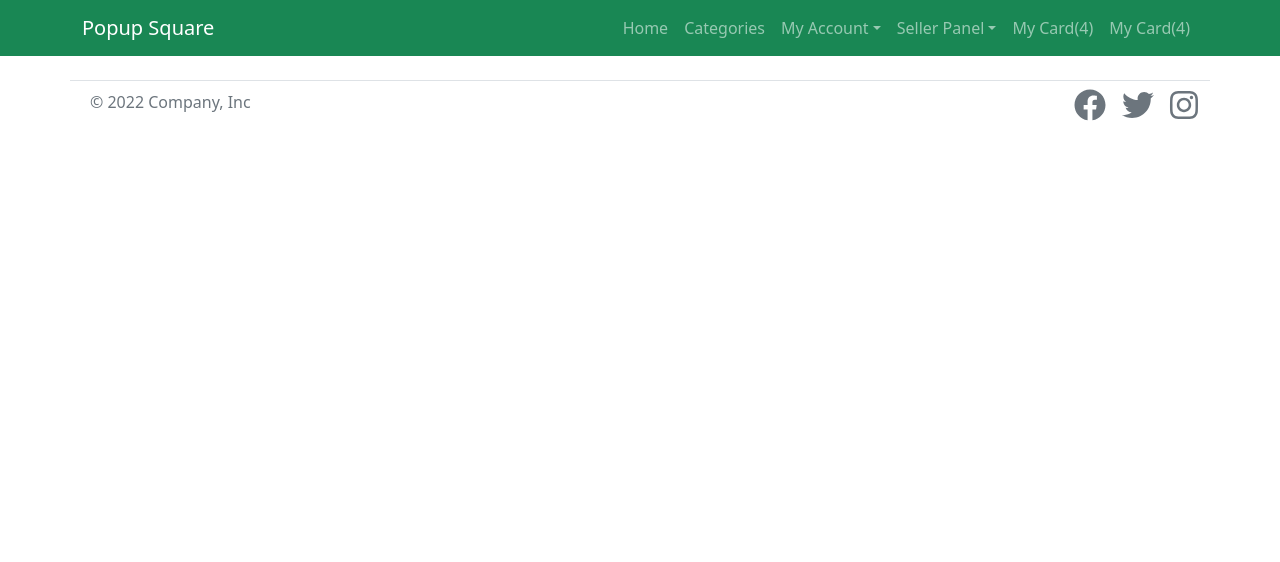
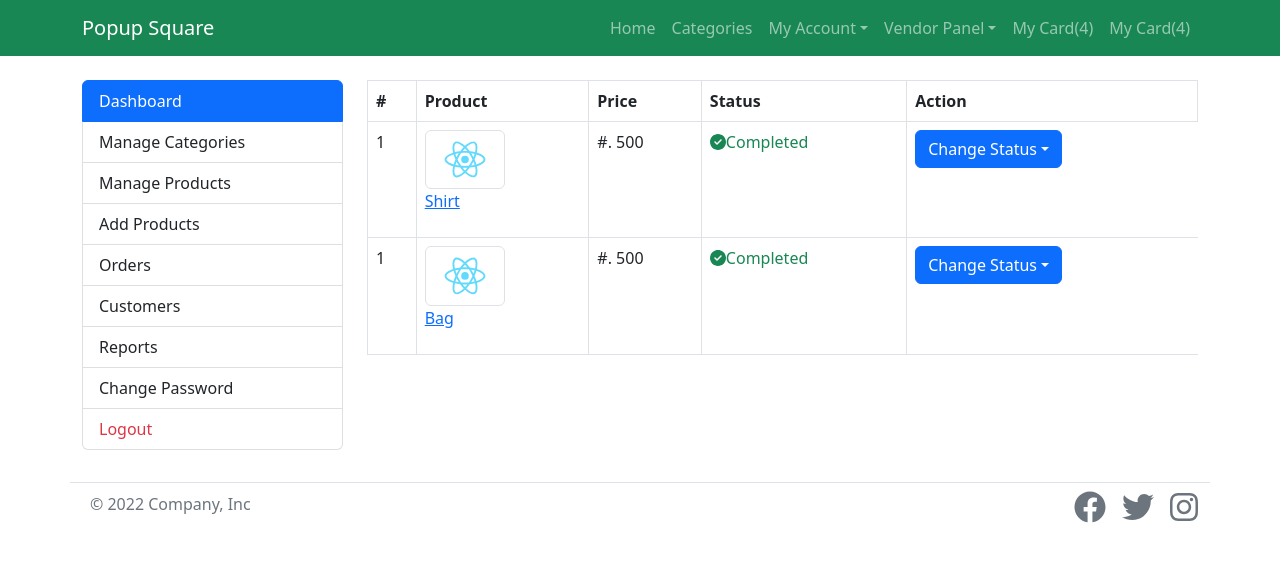
Before and after one commit to chrisunday2013/popupSquare-ecom-frontend, a React (Create React App) app: page /seller-orders in a window 1280 px wide. Shown: the top 562 px of the page. Built offline with nearby package versions, Linux system fonts and the light colour scheme.

Commit message:
added sellerOrders and seller customer list components

```diff
--- a/src/App.js
+++ b/src/App.js
@@ -32,6 +32,8 @@ import SellerLogin from './components/seller/login';
 import SellerDashboard from './components/seller/sellerDashboard';
 import SellerProducts from './components/seller/sellerProducts';
 import AddProducts from './components/seller/addProduct';
+import SellerOrders from './components/seller/sellerOrders';
+import Customers from './components/seller/customer';
 
 
 function App() {
@@ -63,6 +65,8 @@ function App() {
             <Route path='/seller-dashboard' element={<SellerDashboard/>}/>
             <Route path='/seller-products' element={<SellerProducts/>}/>
             <Route path='/add-products' element={<AddProducts/>}/>
+            <Route path='/seller-orders' element={<SellerOrders/>}/>
+            <Route path='/customers' element={<Customers/>}/>
 
       </Switch>
       <Footer/>
--- a/src/components/head.js
+++ b/src/components/head.js
@@ -30,7 +30,7 @@ function Header(){
                         </li>
                         <li className="nav-item dropdown">
                             <a className="nav-link dropdown-toggle" href="#" role="button" data-bs-toggle="dropdown" aria-expanded="false">
-                                Seller Panel
+                                Vendor Panel
                             </a>
                             <ul class="dropdown-menu">
                                 <li><Link className="dropdown-item" to="/seller-register">Register</Link></li>
--- /dev/null
+++ b/src/components/seller/customer.js
@@ -0,0 +1,61 @@
+import logo from '../../logo.svg';
+import { Link } from 'react-router-dom';
+import SellerSidebar from './setterSiderbar';
+
+
+function Customers(props){
+       return(
+             <div className="container mt-4">
+                   <div className="row">
+                          <div className="col-md-3 col-12 mb-2">
+                              <SellerSidebar/>
+                          </div>
+                          <div className="col-md-9 col-12 mb-2">
+                                <div className="row">
+                                      <div className="table-responsive">
+                                           <table className="table table-bordered">
+                                                 <thead>
+                                                        <tr>
+                                                            <th>#</th>
+                                                            <th>Name</th>
+                                                            <th>Email</th>
+                                                            <th>Mobile Number</th>
+                                                            <th>Action</th>
+                                                        </tr>
+                                                 </thead>
+                                                 <tbody>
+                                                        <tr>
+                                                            <td>1</td>
+                                                            <td>John Wick</td>
+                                                            <td>johnwick@gmail.com</td>
+                                                            <td>09098787654</td>
+                                                            <td>
+                                                                <button className="btn btn-danger btn-sm">Remove from List</button>
+                                                            </td>
+                                                        </tr>
+                                                        <tr>
+                                                            <td>2</td>
+                                                            <td>John Boyega</td>
+                                                            <td>johnBoyega@gmail.com</td>
+                                                            <td>09098781154</td>
+                                                            <td>
+                                                                <button className="btn btn-danger btn-sm">Remove from List</button>
+                                                            </td>
+                                                        </tr>
+
+                                                 </tbody>
+                                            </table>
+
+                                      </div>
+                                </div>
+
+                          </div>
+
+                    </div>
+
+             </div>
+
+       )
+}
+
+export default Customers;
--- /dev/null
+++ b/src/components/seller/sellerOrders.js
@@ -0,0 +1,82 @@
+import logo from '../../logo.svg';
+import { Link } from 'react-router-dom';
+import SellerSidebar from './setterSiderbar';
+
+
+function SellerOrders(props){
+       return(
+             <div className="container mt-4">
+                   <div className="row">
+                          <div className="col-md-3 col-12 mb-2">
+                              <SellerSidebar/>
+                          </div>
+                          <div className="col-md-9 col-12 mb-2">
+                                <div className="row">
+                                      <div className="table-responsive">
+                                           <table className="table table-bordered">
+                                                 <thead>
+                                                        <tr>
+                                                            <th>#</th>
+                                                            <th>Product</th>
+                                                            <th>Price</th>
+                                                            <th>Status</th>
+                                                            <th>Action</th>
+                                                        </tr>
+                                                 </thead>
+                                                 <tbody>
+                                                        <tr>
+                                                            <td>1</td>
+                                                            <td>
+                                                                <Link><img src={logo} className="img-thumbnail" width="80" alt="..."/></Link>
+                                                                <Link><p>Shirt</p></Link>
+                                                            </td>
+                                                            <td>#. 500</td>
+                                                            <td><span className="text-success"><i className="fa fa-check-circle"></i>Completed</span></td>
+                                                            <div class="btn-group" role="group">
+                                                                <button type="button" class="btn btn-primary dropdown-toggle" data-bs-toggle="dropdown" aria-expanded="false">
+                                                                Change Status
+                                                                </button>
+                                                                <ul class="dropdown-menu">
+                                                                <li><a class="dropdown-item" href="#">Aproved</a></li>
+                                                                <li><a class="dropdown-item" href="#">Sent</a></li>
+                                                                <li><a class="dropdown-item" href="#">Completed</a></li>
+                                                                </ul>
+                                                            </div>
+                                                        </tr>
+
+                                                        <tr>
+                                                            <td>1</td>
+                                                            <td>
+                                                                <Link><img src={logo} className="img-thumbnail" width="80" alt="..."/></Link>
+                                                                <Link><p>Bag</p></Link>
+                                                            </td>
+                                                            <td>#. 500</td>
+                                                            <td><span className="text-success"><i className="fa fa-check-circle"></i>Completed</span></td>
+                                                            <div class="btn-group" role="group">
+                                                                <button type="button" class="btn btn-primary dropdown-toggle" data-bs-toggle="dropdown" aria-expanded="false">
+                                                                Change Status
+                                                                </button>
+                                                                <ul class="dropdown-menu">
+                                                                <li><a class="dropdown-item" href="#">Aproved</a></li>
+                                                                <li><a class="dropdown-item" href="#">Sent</a></li>
+                                                                <li><a class="dropdown-item" href="#">Completed</a></li>
+                                                                </ul>
+                                                            </div>
+                                                        </tr>
+
+                                                </tbody>
+                                            </table>
+
+                                      </div>
+                                </div>
+
+                          </div>
+
+                    </div>
+
+             </div>
+
+       )
+}
+
+export default SellerOrders;
--- a/src/components/seller/setterSiderbar.js
+++ b/src/components/seller/setterSiderbar.js
@@ -7,8 +7,8 @@ function SellerSidebar(props){
                     <Link to="/seller-categories" className="list-group-item list-group-item-action">Manage Categories</Link>
                     <Link to="/seller-products" className="list-group-item list-group-item-action">Manage Products</Link>
                     <Link to="/add-products" className="list-group-item list-group-item-action">Add Products</Link>
-                    <Link to="/manage-orders" className="list-group-item list-group-item-action">Orders</Link>
-                    <Link to="/seller-customers" className="list-group-item list-group-item-action">Customers</Link>
+                    <Link to="/seller-orders" className="list-group-item list-group-item-action">Orders</Link>
+                    <Link to="/customers" className="list-group-item list-group-item-action">Customers</Link>
                     <Link to="/reports" className="list-group-item list-group-item-action">Reports</Link>
                     <Link to="/seller-changePassWord" className="list-group-item list-group-item-action">Change Password</Link>
                     <Link to="#" className="list-group-item list-group-item-action text-danger">Logout</Link>
```
